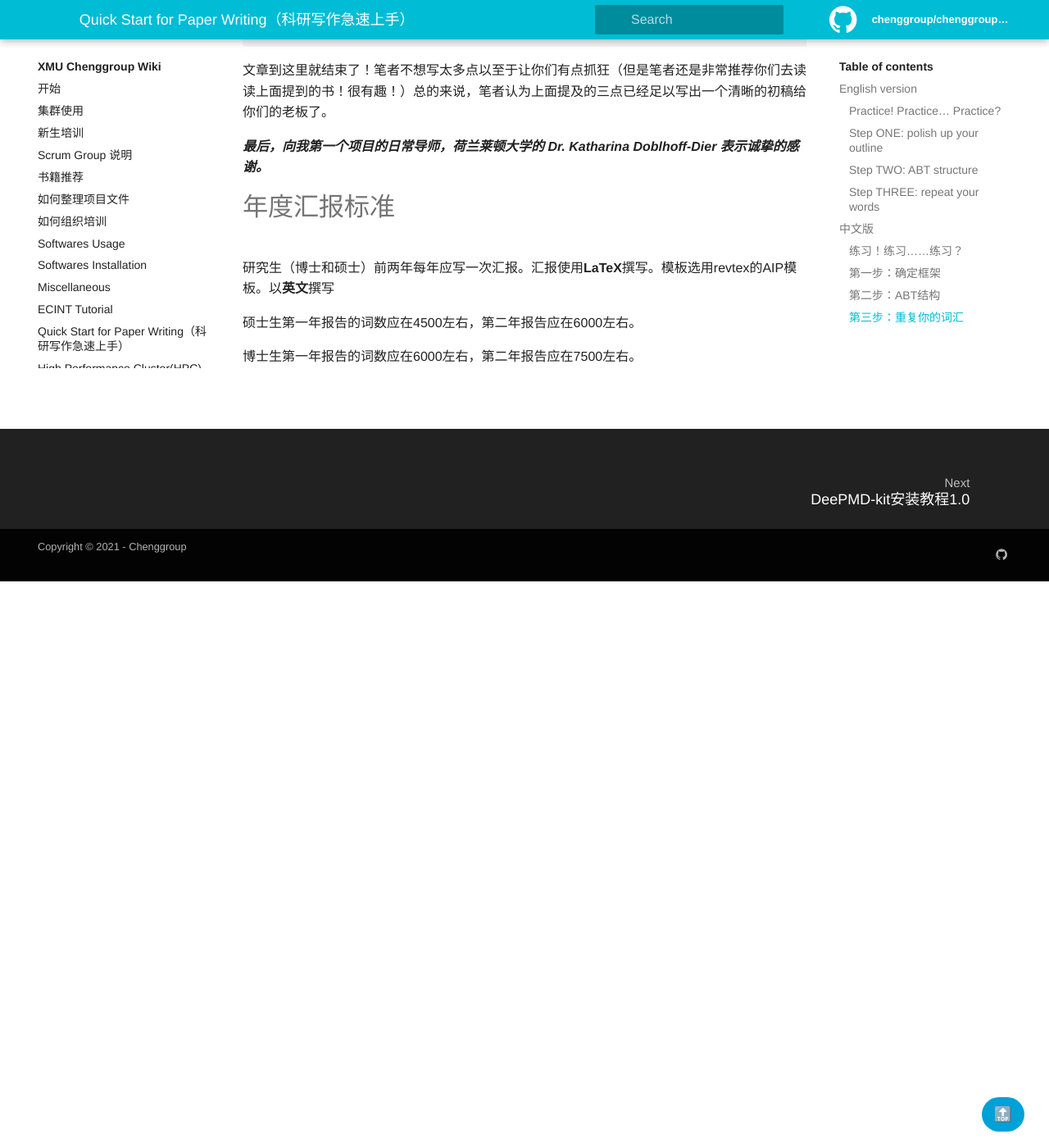
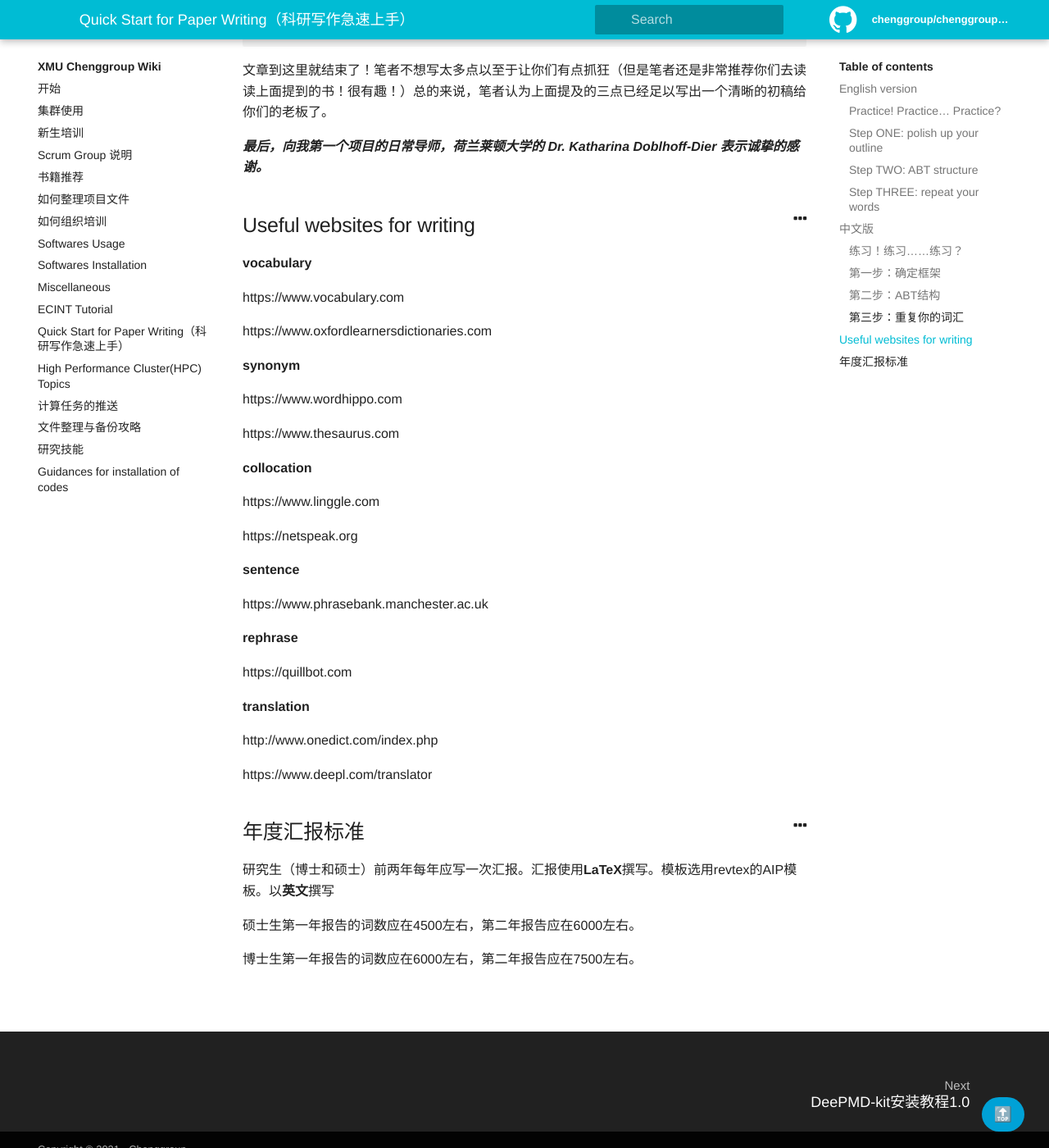
Before and after one commit to chenggroup/chenggroup.github.io, a Jekyll site: the page built from _wiki/QS4writing.md, in a window 1280 px wide and 1400 px high, scrolled down 5804 px. Shown: the whole window at 82% size. Built offline with Jekyll 4.4.1, drawn with Linux system fonts in a browser that asks for light colours.

Commit message:
add useful websites for writing
add useful websites for writing

```diff
--- a/_wiki/QS4writing.md
+++ b/_wiki/QS4writing.md
@@ -208,8 +208,42 @@ Because of the advent of advanced experimental (e.g., synchrotron-based techniqu
 ***最后，向我第一个项目的日常导师，荷兰莱顿大学的 Dr. Katharina Doblhoff-Dier 表示诚挚的感谢。***
 
 
+## Useful websites for writing
 
-# 年度汇报标准
+**vocabulary**
+
+https://www.vocabulary.com
+
+https://www.oxfordlearnersdictionaries.com
+
+**synonym**
+
+https://www.wordhippo.com
+
+https://www.thesaurus.com
+
+**collocation**
+
+https://www.linggle.com
+
+https://netspeak.org
+
+**sentence**
+
+https://www.phrasebank.manchester.ac.uk
+
+**rephrase**
+
+https://quillbot.com
+
+**translation**
+
+http://www.onedict.com/index.php
+
+https://www.deepl.com/translator
+
+
+## 年度汇报标准
 
 研究生（博士和硕士）前两年每年应写一次汇报。汇报使用**LaTeX**撰写。模板选用revtex的AIP模板。以**英文**撰写
 
```
